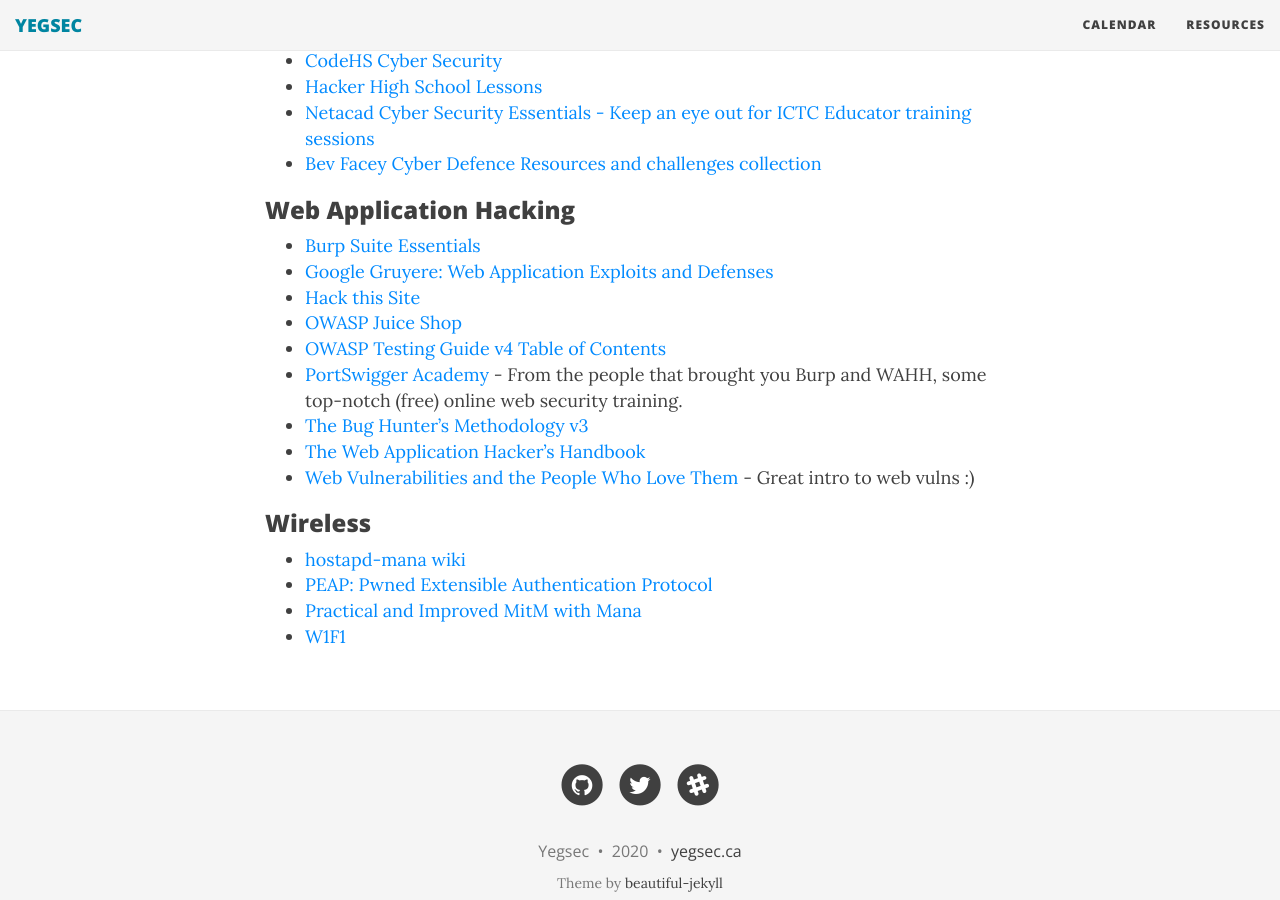
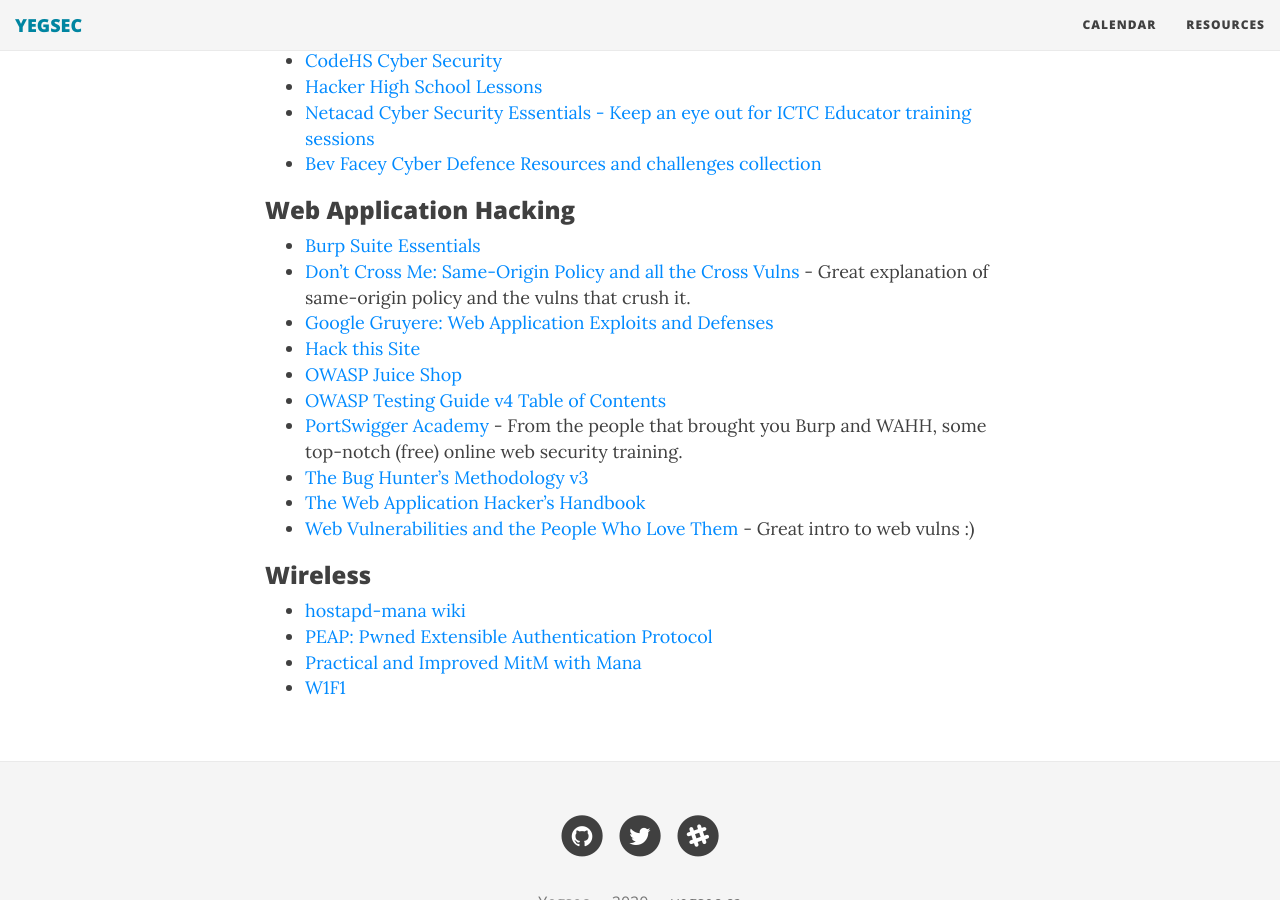
Before and after one commit to yegsec/yegsec.github.io, a Jekyll site: the page built from resources.md, in a window 1280 px wide and 900 px high, scrolled down 3188 px. Built offline with Jekyll 4.4.1, drawn with Linux system fonts in a browser that asks for light colours; nearby versions of some CDN libraries.

Commit message:
Add "Don't Cross Me" preso

```diff
--- a/resources.md
+++ b/resources.md
@@ -142,6 +142,7 @@
 ### Web Application Hacking
 
 * [Burp Suite Essentials](https://www.packtpub.com/hardware-and-creative/burp-suite-essentials)
+* [Don't Cross Me: Same-Origin Policy and all the Cross Vulns](https://speakerdeck.com/ropnop/dont-cross-me-same-origin-policy-and-all-the-cross-vulns-xss-csrf-and-cors) - Great explanation of same-origin policy and the vulns that crush it.
 * [Google Gruyere: Web Application Exploits and Defenses](https://google-gruyere.appspot.com/)
 * [Hack this Site](https://www.hackthissite.org/)
 * [OWASP Juice Shop](https://www.owasp.org/index.php/OWASP_Juice_Shop_Project)
```
